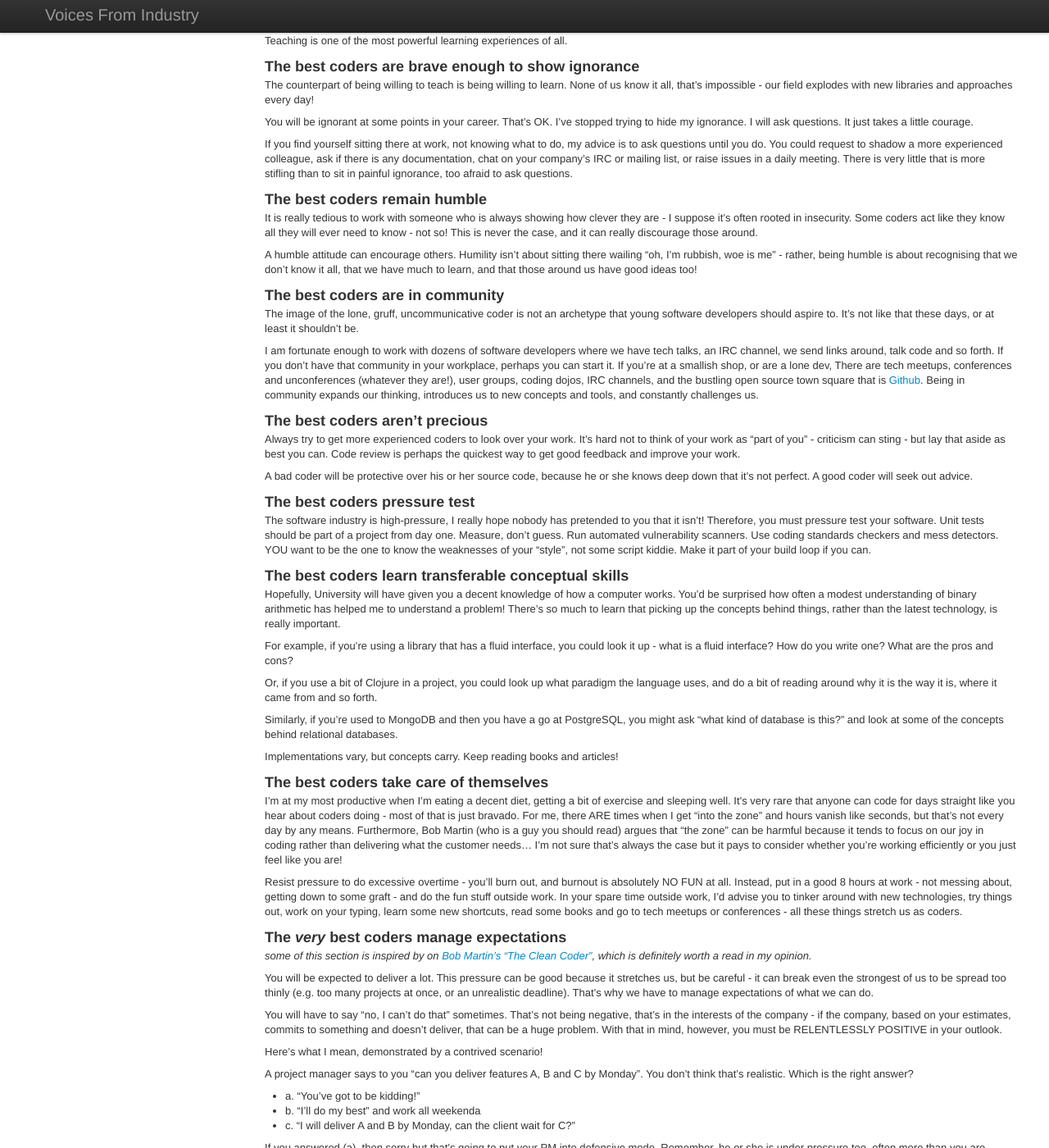
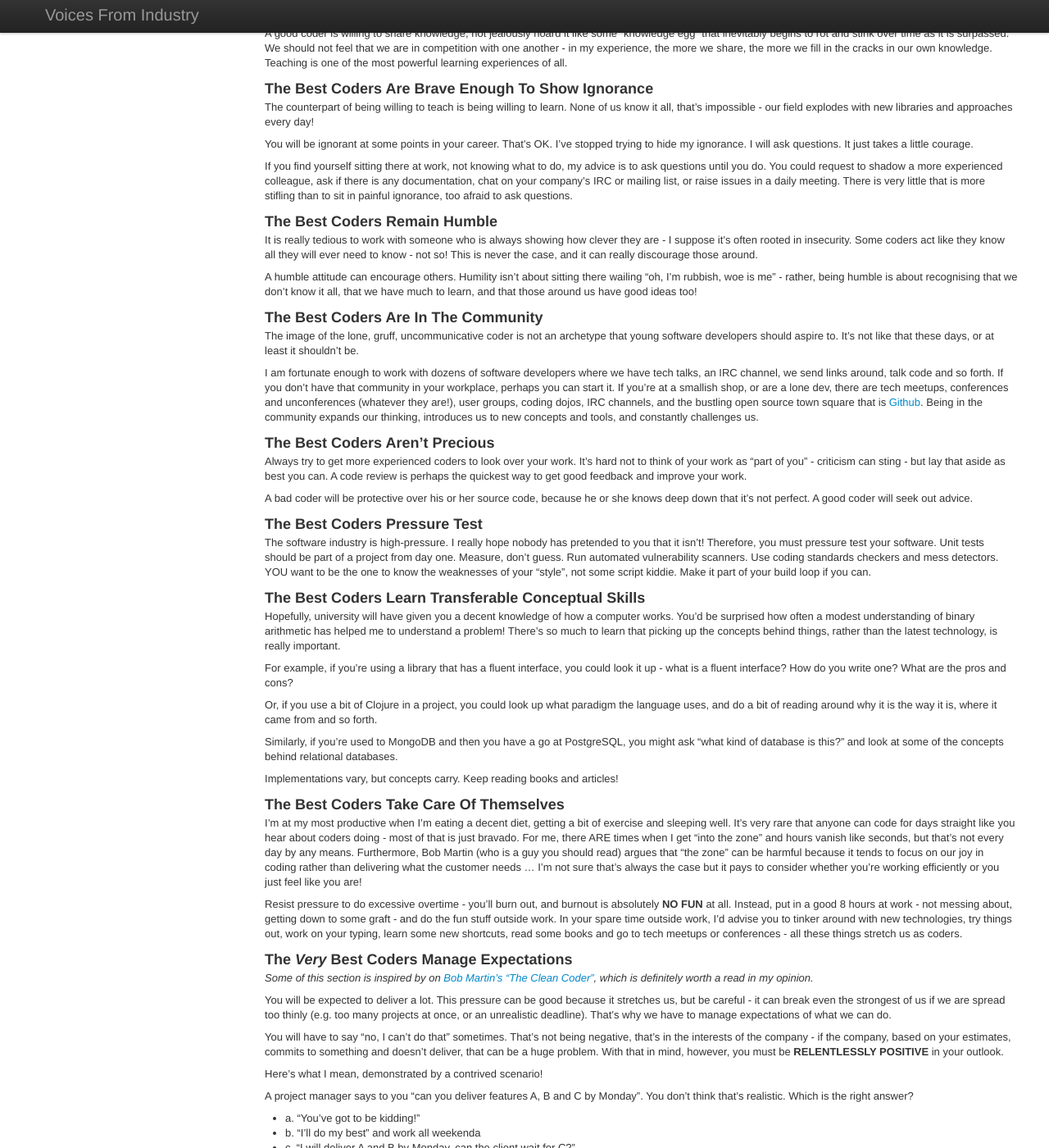
Before and after one commit to stuartherbert/if-i-knew-then, a Jekyll site: the page built from gavd-attitude-counts.md, in a window 1280 px wide and 1400 px high, scrolled down 896 px. Shown: the whole window at 82% size. Built offline with Jekyll 4.4.1, drawn with Linux system fonts in a browser that asks for light colours; comment, search, counter and statistics services are not loaded; some of the changed text lies outside the part shown.

Commit message:
First pass by the Editor

```diff
--- a/gavd-attitude-counts.md
+++ b/gavd-attitude-counts.md
@@ -24,7 +26,7 @@ Here's my wishlist:
 * I wish I'd had a sense of how much I didn't know.
 * I wish I hadn't thought I was so "complete" as a software developer.
 * I wish I had been more humble.
-* I wish I had worked harder to find technical community.
+* I wish I had worked harder to find the wider technical community.
 * I wish I had treated clients with more respect.
 
 See, nothing on this wishlist is particularly technical, it's all about my attitude. I believe that the way we approach what we do is fundamental, analogous to the foundations of a building. All the technical skills in the world won't make people want to work with you if you're unbearable!
@@ -33,15 +35,15 @@ In addition to looking back on my own behaviour, I've worked with coders with po
 
 Let's have a look at the finer points of attitude and see how we can think about what we do.
 
-## What does a good attitude look like?
+## What Does A Good Attitude Look Like?
 
 There are some things that the greatest people I’ve worked with had in common. I'll take a look at some of them.
 
-### The best coders are willing to share knowledge
+### The Best Coders Are Willing To Share Knowledge
 
 A good coder is willing to share knowledge, not jealously hoard it like some "knowledge egg" that inevitably begins to rot and stink over time as it is surpassed. We should not feel that we are in competition with one another - in my experience, the more we share, the more we fill in the cracks in our own knowledge. Teaching is one of the most powerful learning experiences of all.
 
-### The best coders are brave enough to show ignorance
+### The Best Coders Are Brave Enough To Show Ignorance
 
 The counterpart of being willing to teach is being willing to learn. None of us know it all, that's impossible - our field explodes with new libraries and approaches every day!
 
@@ -49,33 +51,33 @@ You will be ignorant at some points in your career. That’s OK. I’ve stopped
 
 If you find yourself sitting there at work, not knowing what to do, my advice is to ask questions until you do. You could request to shadow a more experienced colleague, ask if there is any documentation, chat on your company's IRC or mailing list, or raise issues in a daily meeting. There is very little that is more stifling than to sit in painful ignorance, too afraid to ask questions.
 
-### The best coders remain humble
+### The Best Coders Remain Humble
 
 It is really tedious to work with someone who is always showing how clever they are - I suppose it's often rooted in insecurity. Some coders act like they know all they will ever need to know - not so! This is never the case, and it can really discourage those around.
 
 A humble attitude can encourage others. Humility isn't about sitting there wailing "oh, I'm rubbish, woe is me" - rather, being humble is about recognising that we don't know it all, that we have much to learn, and that those around us have good ideas too!
 
-### The best coders are in community
+### The Best Coders Are In The Community
 
 The image of the lone, gruff, uncommunicative coder is not an archetype that young software developers should aspire to. It's not like that these days, or at least it shouldn't be.
 
-I am fortunate enough to work with dozens of software developers where we have tech talks, an IRC channel, we send links around, talk code and so forth. If you don't have that community in your workplace, perhaps you can start it. If you're at a smallish shop, or are a lone dev, There are tech meetups, conferences and unconferences (whatever they are!), user groups, coding dojos, IRC channels, and the bustling open source town square that is [Github](https://github.com/). Being in community expands our thinking, introduces us to new concepts and tools, and constantly challenges us.
+I am fortunate enough to work with dozens of software developers where we have tech talks, an IRC channel, we send links around, talk code and so forth. If you don't have that community in your workplace, perhaps you can start it. If you're at a smallish shop, or are a lone dev, there are tech meetups, conferences and unconferences (whatever they are!), user groups, coding dojos, IRC channels, and the bustling open source town square that is [Github](https://github.com/). Being in the community expands our thinking, introduces us to new concepts and tools, and constantly challenges us.
 
-### The best coders aren't precious
+### The Best Coders Aren't Precious
 
-Always try to get more experienced coders to look over your work. It's hard not to think of your work as "part of you" - criticism can sting - but lay that aside as best you can. Code review is perhaps the quickest way to get good feedback and improve your work.
+Always try to get more experienced coders to look over your work. It's hard not to think of your work as "part of you" - criticism can sting - but lay that aside as best you can. A code review is perhaps the quickest way to get good feedback and improve your work.
 
 A bad coder will be protective over his or her source code, because he or she knows deep down that it's not perfect. A good coder will seek out advice.
 
-### The best coders pressure test
+### The Best Coders Pressure Test
 
-The software industry is high-pressure, I really hope nobody has pretended to you that it isn't! Therefore, you must pressure test your software. Unit tests should be part of a project from day one. Measure, don’t guess. Run automated vulnerability scanners. Use coding standards checkers and mess detectors. YOU want to be the one to know the weaknesses of your “style”, not some script kiddie. Make it part of your build loop if you can.
+The software industry is high-pressure. I really hope nobody has pretended to you that it isn't! Therefore, you must pressure test your software. Unit tests should be part of a project from day one. Measure, don’t guess. Run automated vulnerability scanners. Use coding standards checkers and mess detectors. YOU want to be the one to know the weaknesses of your “style”, not some script kiddie. Make it part of your build loop if you can.
 
-### The best coders learn transferable conceptual skills
+### The Best Coders Learn Transferable Conceptual Skills
 
-Hopefully, University will have given you a decent knowledge of how a computer works. You'd be surprised how often a modest understanding of binary arithmetic has helped me to understand a problem! There's so much to learn that picking up the concepts behind things, rather than the latest technology, is really important.
+Hopefully, university will have given you a decent knowledge of how a computer works. You'd be surprised how often a modest understanding of binary arithmetic has helped me to understand a problem! There's so much to learn that picking up the concepts behind things, rather than the latest technology, is really important.
 
-For example, if you're using a library that has a fluid interface, you could look it up - what is a fluid interface? How do you write one? What are the pros and cons?
+For example, if you're using a library that has a fluent interface, you could look it up - what is a fluent interface? How do you write one? What are the pros and cons?
 
 Or, if you use a bit of Clojure in a project, you could look up what paradigm the language uses, and do a bit of reading around why it is the way it is, where it came from and so forth.
 
@@ -83,19 +85,19 @@ Similarly, if you're used to MongoDB and then you have a go at PostgreSQL, you m
 
 Implementations vary, but concepts carry. Keep reading books and articles!
 
-### The best coders take care of themselves
+### The Best Coders Take Care Of Themselves
 
-I'm at my most productive when I'm eating a decent diet, getting a bit of exercise and sleeping well. It's very rare that anyone can code for days straight like you hear about coders doing - most of that is just bravado. For me, there ARE times when I get "into the zone" and hours vanish like seconds, but that's not every day by any means. Furthermore, Bob Martin (who is a guy you should read) argues that "the zone" can be harmful because it tends to focus on our joy in coding rather than delivering what the customer needs... I'm not sure that's always the case but it pays to consider whether you're working efficiently or you just feel like you are!
+I'm at my most productive when I'm eating a decent diet, getting a bit of exercise and sleeping well. It's very rare that anyone can code for days straight like you hear about coders doing - most of that is just bravado. For me, there ARE times when I get "into the zone" and hours vanish like seconds, but that's not every day by any means. Furthermore, Bob Martin (who is a guy you should read) argues that "the zone" can be harmful because it tends to focus on our joy in coding rather than delivering what the customer needs ... I'm not sure that's always the case but it pays to consider whether you're working efficiently or you just feel like you are!
 
-Resist pressure to do excessive overtime - you'll burn out, and burnout is absolutely NO FUN at all. Instead, put in a good 8 hours at work - not messing about, getting down to some graft - and do the fun stuff outside work. In your spare time outside work, I'd advise you to tinker around with new technologies, try things out, work on your typing, learn some new shortcuts, read some books and go to tech meetups or conferences - all these things stretch us as coders.
+Resist pressure to do excessive overtime - you'll burn out, and burnout is absolutely __NO FUN__ at all. Instead, put in a good 8 hours at work - not messing about, getting down to some graft - and do the fun stuff outside work. In your spare time outside work, I'd advise you to tinker around with new technologies, try things out, work on your typing, learn some new shortcuts, read some books and go to tech meetups or conferences - all these things stretch us as coders.
 
-### The *very* best coders manage expectations
+### The *Very* Best Coders Manage Expectations
 
-_some of this section is inspired by on [Bob Martin's "The Clean Coder"](http://www.amazon.co.uk/Clean-Coder-Conduct-Professional-Programmers/dp/0137081073), which is definitely worth a read in my opinion._
+_Some of this section is inspired by on [Bob Martin's "The Clean Coder"](http://www.amazon.co.uk/Clean-Coder-Conduct-Professional-Programmers/dp/0137081073), which is definitely worth a read in my opinion._
 
-You will be expected to deliver a lot. This pressure can be good because it stretches us, but be careful - it can break even the strongest of us to be spread too thinly (e.g. too many projects at once, or an unrealistic deadline). That's why we have to manage expectations of what we can do.
+You will be expected to deliver a lot. This pressure can be good because it stretches us, but be careful - it can break even the strongest of us if we are spread too thinly (e.g. too many projects at once, or an unrealistic deadline). That's why we have to manage expectations of what we can do.
 
-You will have to say "no, I can't do that" sometimes. That's not being negative, that's in the interests of the company - if the company, based on your estimates, commits to something and doesn't deliver, that can be a huge problem. With that in mind, however, you must be RELENTLESSLY POSITIVE in your outlook.
+You will have to say "no, I can't do that" sometimes. That's not being negative, that's in the interests of the company - if the company, based on your estimates, commits to something and doesn't deliver, that can be a huge problem. With that in mind, however, you must be __RELENTLESSLY POSITIVE__ in your outlook.
 
 Here's what I mean, demonstrated by a contrived scenario!
 
```
Also changed, not shown: other parts of gavd-attitude-counts.md (+11 -7 lines).
